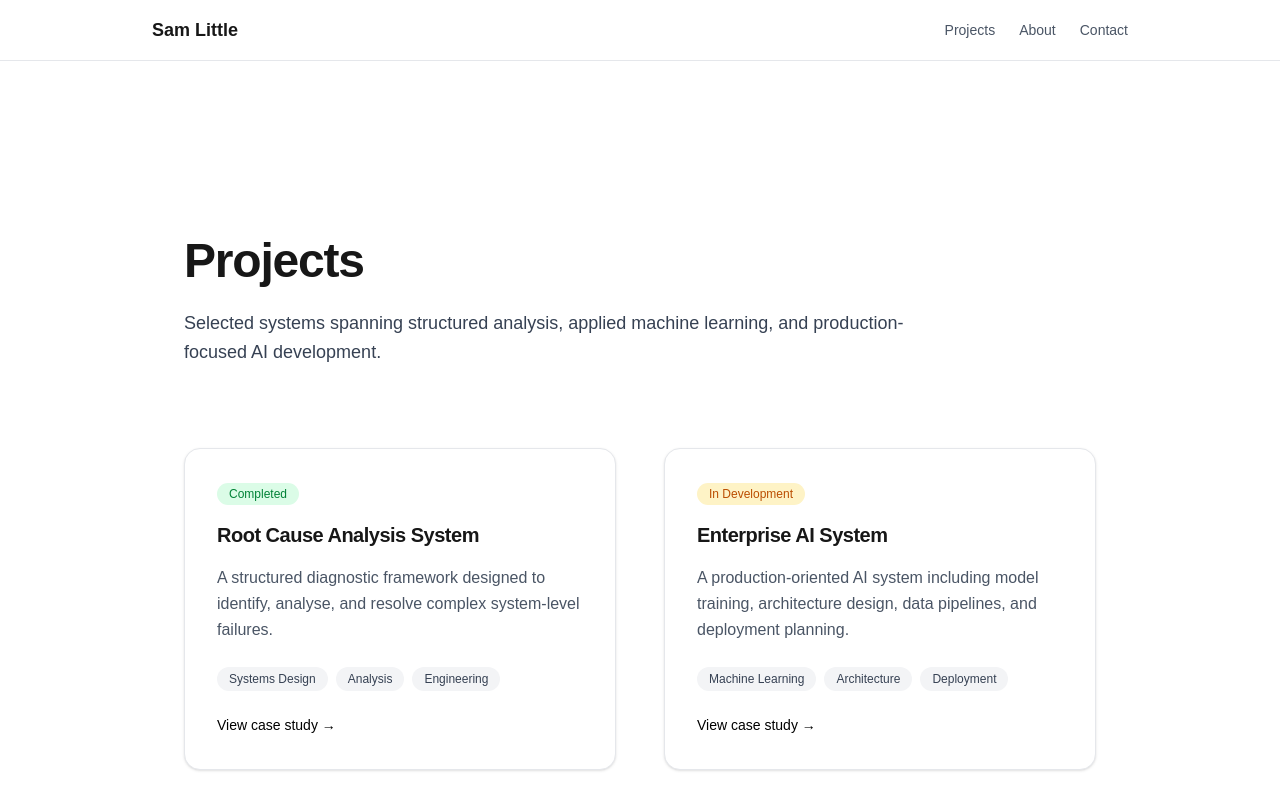
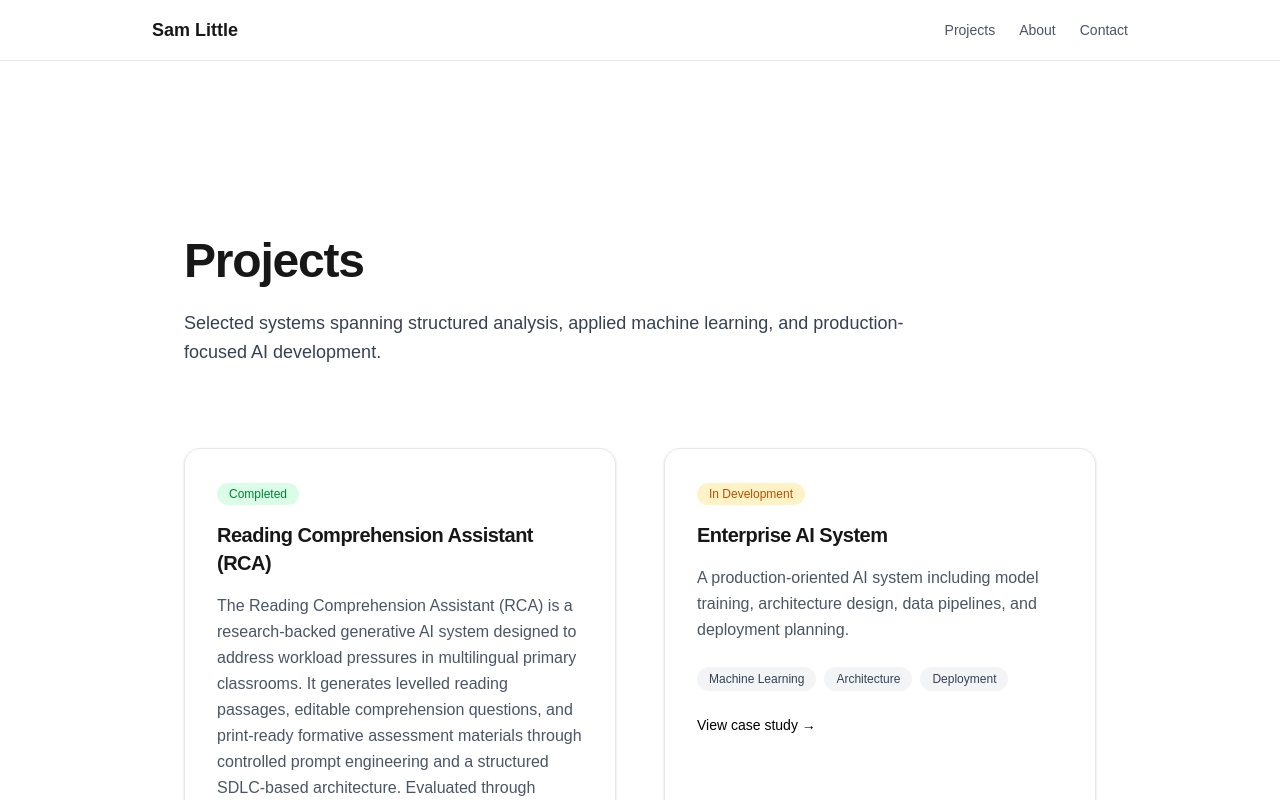
Before and after one commit to samlittle92/sam-little-portfolio, a Next.js app: page /projects in a window 1280 px wide. Shown: the top 800 px of the page. Built offline with nearby package versions, Linux system fonts and the light colour scheme.

Commit message:
Refine RCA project positioning with research-backed copy and high-impact tags

```diff
--- a/src/app/projects/page.tsx
+++ b/src/app/projects/page.tsx
@@ -21,10 +21,10 @@ export default function ProjectsPage() {
         <div className="grid grid-cols-1 md:grid-cols-2 gap-12">
 
           <ProjectPanel
-            title="Root Cause Analysis System"
+            title="Reading Comprehension Assistant (RCA)"
             status="Completed"
-            description="A structured diagnostic framework designed to identify, analyse, and resolve complex system-level failures."
-            tags={["Systems Design", "Analysis", "Engineering"]}
+            description="The Reading Comprehension Assistant (RCA) is a research-backed generative AI system designed to address workload pressures in multilingual primary classrooms. It generates levelled reading passages, editable comprehension questions, and print-ready formative assessment materials through controlled prompt engineering and a structured SDLC-based architecture. Evaluated through usability testing with five practising teachers, the system demonstrated measurable improvements in planning efficiency while preserving teacher agency and pedagogical alignment. The project bridges academic research and production-ready AI system design."
+            tags={["Generative AI", "Prompt Engineering", "Formative Assessment", "Gemini API", "PDF Export", "Usability Testing", "EdTech", "Human-Centered Design"]}
             link="/projects/rca"
           />
 
```
